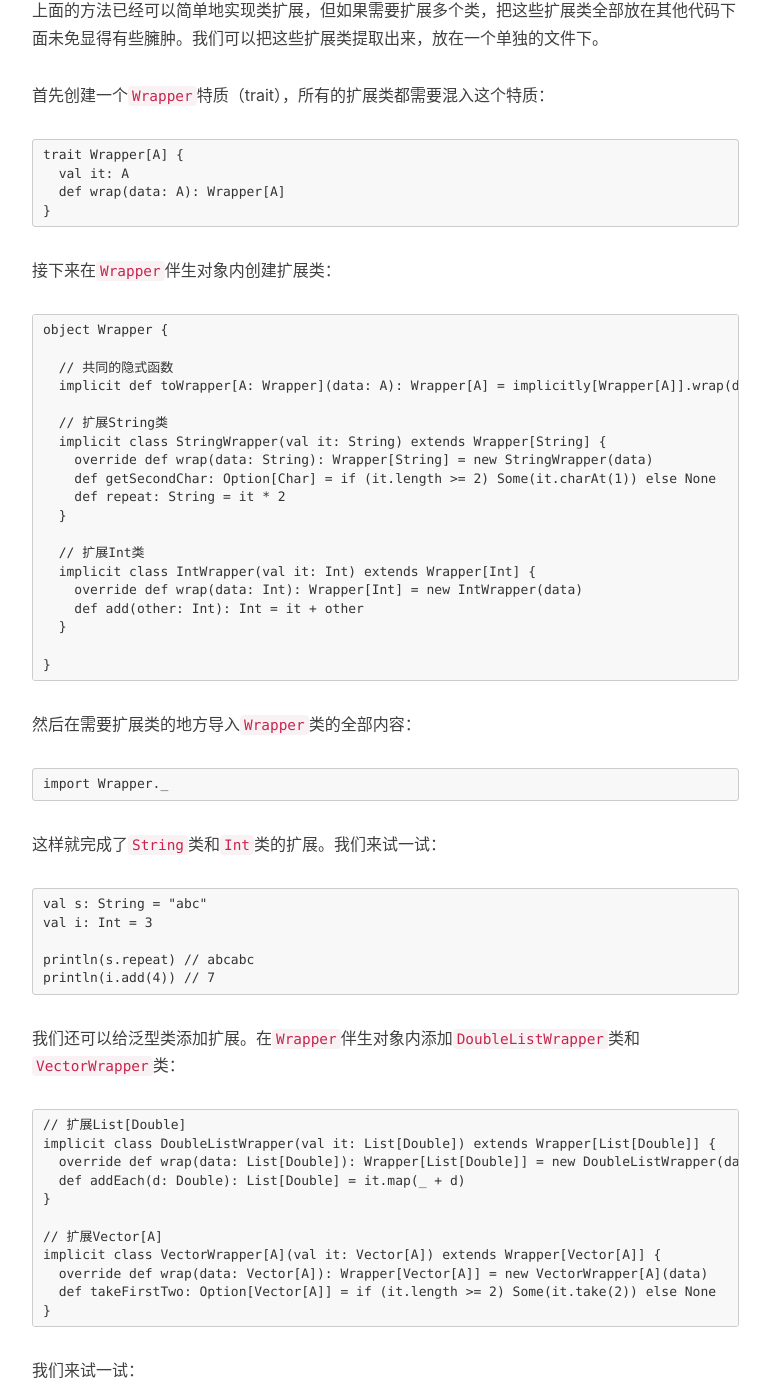
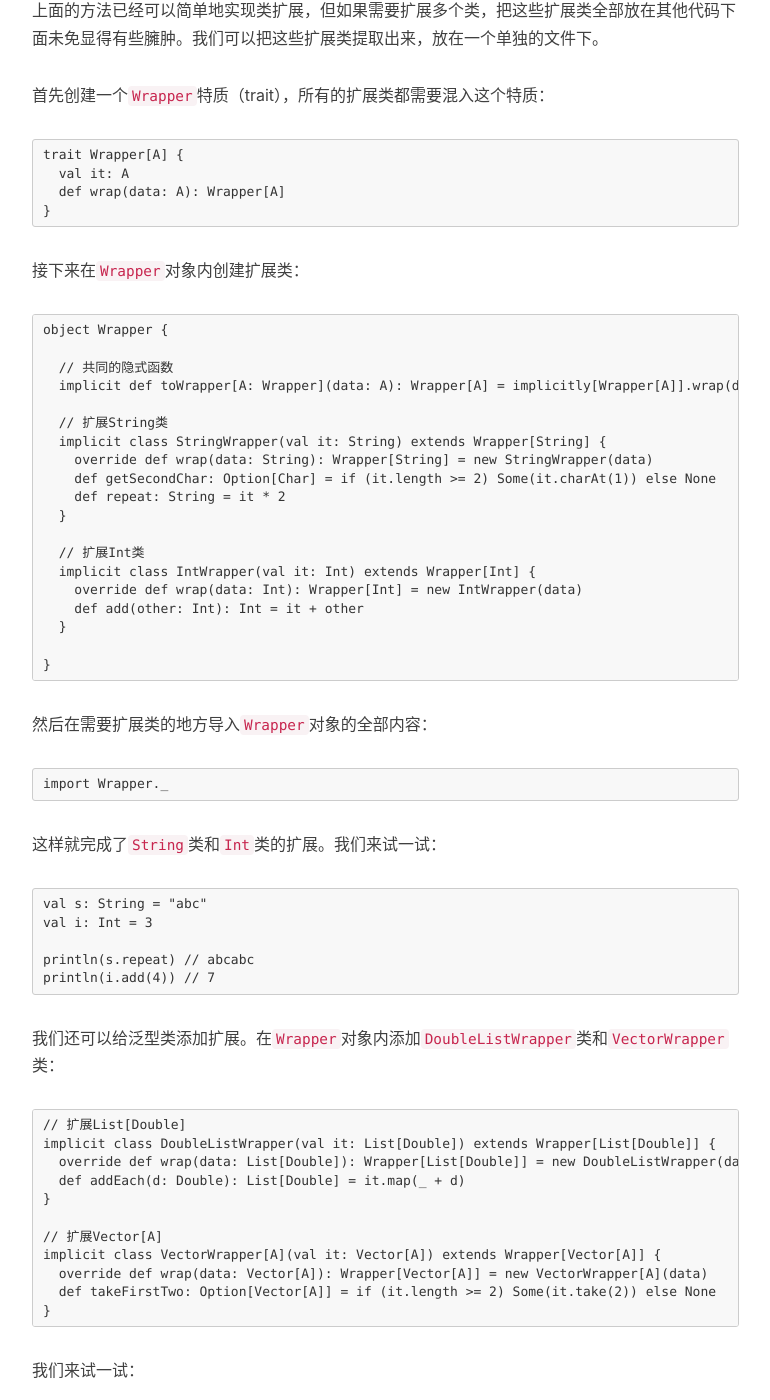
Before and after one commit to izumookuni/izumookuni.github.io, a Jekyll site: the page built from _posts/2017-08-06-kotlin-class-extensions-in-scala.md, in a window 1280 px wide and 1400 px high, scrolled down 1305 px. Shown: the whole window, without its empty margins (233-1003 px from the left). Built offline with Jekyll 4.4.1, drawn with Linux system fonts in a browser that asks for light colours; nearby versions of some CDN libraries; comment, search, counter and statistics services are not loaded.

Commit message:
fix some bugs

```diff
--- a/_posts/2017-08-06-kotlin-class-extensions-in-scala.md
+++ b/_posts/2017-08-06-kotlin-class-extensions-in-scala.md
@@ -41,7 +41,7 @@ tags:
       def wrap(data: A): Wrapper[A]
     }
 
-接下来在`Wrapper`伴生对象内创建扩展类：
+接下来在`Wrapper`对象内创建扩展类：
 
     object Wrapper {
 
@@ -63,7 +63,7 @@ tags:
 
     }
 
-然后在需要扩展类的地方导入`Wrapper`类的全部内容：
+然后在需要扩展类的地方导入`Wrapper`对象的全部内容：
 
     import Wrapper._
 
@@ -75,7 +75,7 @@ tags:
     println(s.repeat) // abcabc
     println(i.add(4)) // 7
 
-我们还可以给泛型类添加扩展。在`Wrapper`伴生对象内添加`DoubleListWrapper`类和`VectorWrapper`类：
+我们还可以给泛型类添加扩展。在`Wrapper`对象内添加`DoubleListWrapper`类和`VectorWrapper`类：
 
     // 扩展List[Double]
     implicit class DoubleListWrapper(val it: List[Double]) extends Wrapper[List[Double]] {
```
